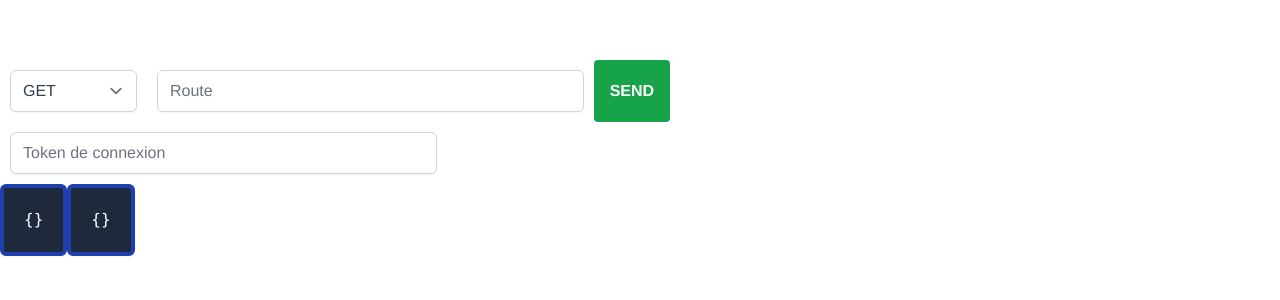
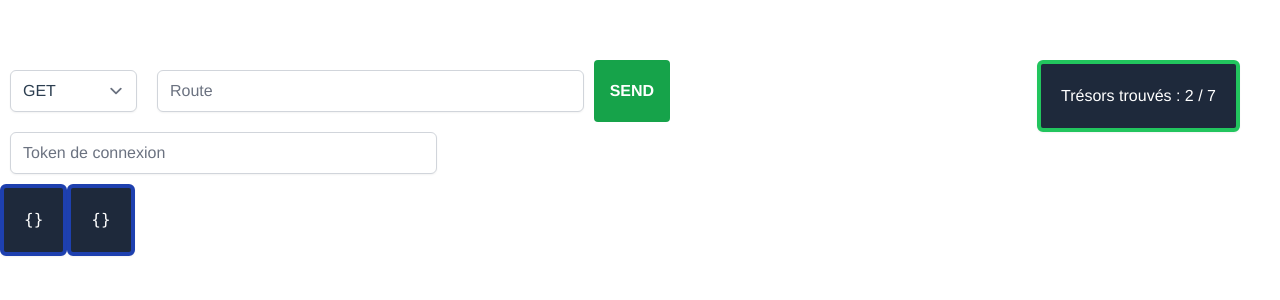
Before and after one commit to Axel-AMGHAR/exploration-game, a Vue app: page / in a window 1280 px wide. Shown: the top 300 px of the page. Built offline with nearby package versions, Linux system fonts and the light colour scheme.

Commit message:
add MyReset component

```diff
--- a/src/App.vue
+++ b/src/App.vue
@@ -11,6 +11,12 @@
           @click="request()"
           class="border-green-700 rounded p-2 px-4 bg-green-600 text-white font-bold uppercase"
       >Send</button>
+
+      <div>
+        <my-reset  :count="2"></my-reset>
+      </div>
+
+
     </div>
     <iframe v-if="isDecryptViewVisible" src="https://codesandbox.io/embed/reverent-sky-yelq4m?fontsize=14&hidenavigation=1&theme=dark"
             style="width:100%; height:500px; border:0; border-radius: 4px; overflow:hidden;"
@@ -40,9 +46,9 @@
 import MyInscription from "./components/MyInscription.vue";
 import MyInput from "./components/base/MyInput.vue";
 import SelectMethod from "./components/SelectMethod.vue";
+import JsonText from "./components/base/JsonText.vue";
+import MyReset from "./components/MyReset.vue";
 import axios from 'axios'
-import JsonText from "./components/base/JsonText.vue";
-import TheHeaders from "./components/TheHeaders.vue";
 axios.defaults.headers.common['Access-Control-Allow-Origin'] = '*'
 axios.defaults.headers.common['Access-Control-Allow-Methods'] = '*'
 
@@ -58,7 +64,7 @@ export default {
     //FindTreasure,
     //Coffre
     JsonText,
-    TheHeaders
+    MyReset
   },
   data () {
     return {
@@ -72,7 +78,8 @@ export default {
       data: {},
       response: {},
       token: '',
-      headers: {}
+      headers: {},
+      count: 0
     }
   },
 
--- /dev/null
+++ b/src/components/MyReset.vue
@@ -0,0 +1,20 @@
+<template>
+    <div class="absolute top-15 right-10">
+        <div class="border-4 rounded-md border-green-500 shadow-sm bg-slate-800 text-white text-left h-auto p-5">
+        <span>Trésors trouvés : {{ count }} / 7</span>
+        </div>
+    </div>
+</template>
+
+<script>
+export default {
+  name: "MyReset",
+  props: {
+      count: Number
+  },
+}
+</script>
+
+<style scoped>
+
+</style>
```
